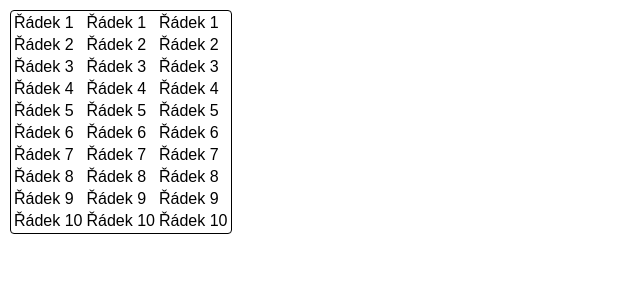
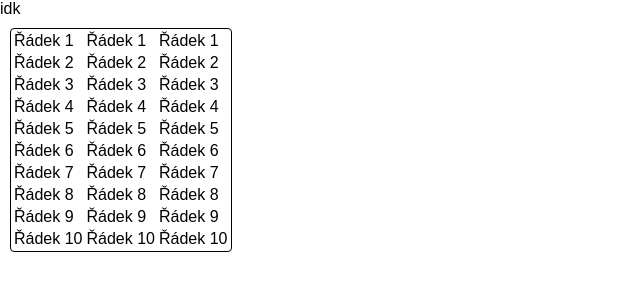
Before and after one commit to NarioForgac/c2weby14, a plain HTML site: page index.html in a window 1280 px wide. Shown: the whole page, without its empty margins (0-640 px from the left). Drawn offline with Linux system fonts and the light colour scheme.

```diff
--- a/index.html
+++ b/index.html
@@ -8,6 +8,6 @@
 
 </head>
 <body>
-
+idk
 </body>
 </html>
```
